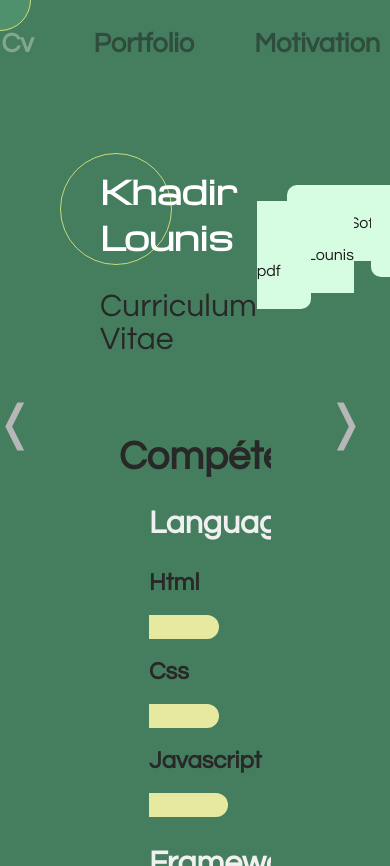
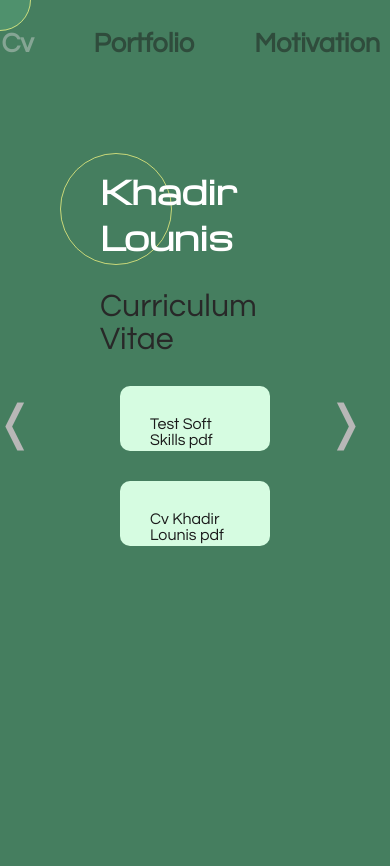
Before and after one commit to Squal94/KhadirLounis_Curriculum, a React (Create React App) app: page /cv in a window 390 px wide. Shown: the top 866 px of the page. After the commit the page ends 844 px from the top, so only its background shows below. Built offline with nearby package versions, Linux system fonts and the light colour scheme.

Commit message:
componet cv responsive

```diff
--- a/src/style/pages/_cv.scss
+++ b/src/style/pages/_cv.scss
@@ -78,15 +78,33 @@
     h3 {
       font-size: 2.5rem;
       margin: 30px 0;
+      @media screen and (max-width: 650px) {
+        font-size: 1.5rem;
+      }
+      @media screen and (min-width: 2200px) {
+        font-size: 3.5rem;
+      }
     }
     h4 {
       font-size: 2rem;
       color: rgb(240, 240, 240);
       margin: 30px;
+      @media screen and (max-width: 650px) {
+        font-size: 1.5rem;
+      }
+      @media screen and (min-width: 2200px) {
+        font-size: 3rem;
+      }
     }
     h5 {
       font-size: 1.5rem;
       margin: 20px 0;
+      @media screen and (max-width: 650px) {
+        font-size: 1rem;
+      }
+      @media screen and (min-width: 2200px) {
+        font-size: 2.5rem;
+      }
     }
     p {
       font-size: 1.1rem;
@@ -104,6 +122,10 @@
       flex-flow: row nowrap;
       justify-content: space-between;
       align-items: center;
+      @media screen and (max-width: 650px) {
+        flex-flow: column nowrap;
+        justify-content: space-around;
+      }
       .btnDownload {
         margin: 30px;
         padding: 30px;
@@ -116,6 +138,17 @@
         background: rgb(214, 252, 225);
         cursor: pointer;
         transition: all 0.3s ease-in-out;
+        @media screen and (max-width: 1280px) {
+          display: flex;
+          flex-flow: column nowrap;
+        }
+        @media screen and (max-width: 650px) {
+          display: flex;
+          flex-flow: column nowrap;
+          padding: 30px;
+          font-size: 1rem;
+          width: 150px;
+        }
       }
       .btnDownload:hover {
         color: white;
@@ -201,6 +234,9 @@
       .cv__loisirs {
         grid-area: L;
       }
+      @media screen and (max-width: 650px) {
+        display: none;
+      }
     }
     .cv-content::-webkit-scrollbar {
       display: none;
```
